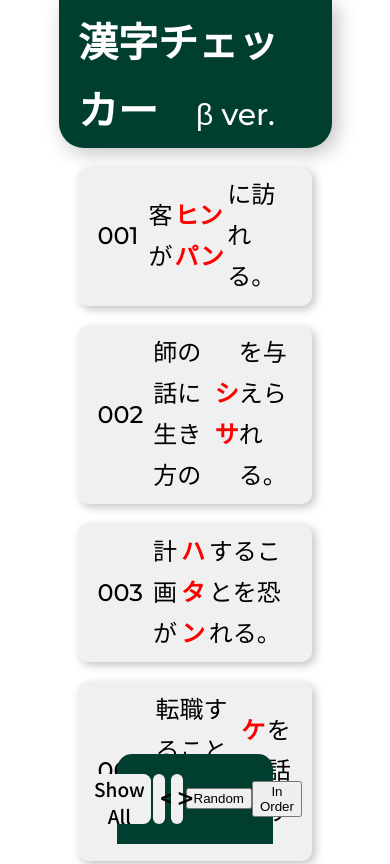
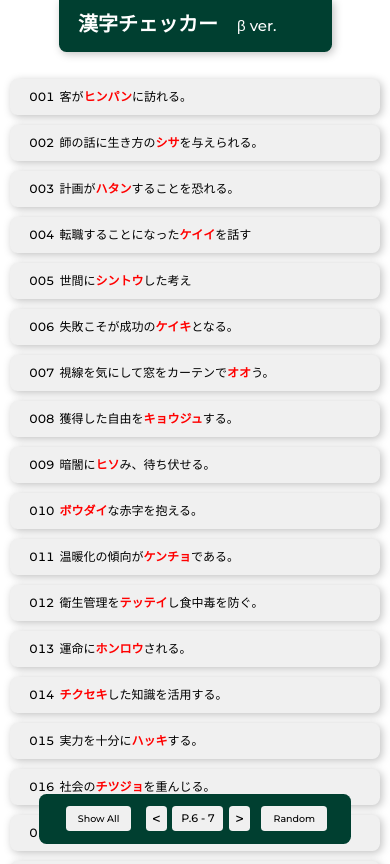
Before and after one commit to Yuji-Terada/KanjiChecker, a plain HTML site: page 1st/1-middle.html in a window 390 px wide. Shown: the top 864 px of the page. Drawn offline with nearby package versions, Linux system fonts and the light colour scheme; files that its build step writes are made by us from their sources.

Commit message:
Add files via upload

```diff
--- a/practice-style/main.js
+++ b/practice-style/main.js
@@ -34,6 +34,8 @@ function loadMain(){
         document.getElementById('q-back'+(i+1)).textContent = String(csvArray[i+((page-6)*25)][3]);
     }
 
+    document.getElementById('pages').textContent = "P."+ String(page*2-6) + " - " + String(page*2-5);
+
     return 0;
 }
 
@@ -46,6 +48,10 @@ window.onload = loadMain;
 
 var i;
 var page = 6;
+var array = []
+for(i=0; i<25;i++){
+    array.push(i);
+}
 
 $("#showall").click(function(){
     $(".que").addClass("active");
@@ -72,3 +78,35 @@ $("#page-prev").click(function(){
     page = page > 6 ? page - 1 : page;
     loadMain();
 });
+
+$("#random").click(function(){
+    var a;
+    var b;
+    var temp;
+    for(i=0; i<50; i++){
+        a = Math.floor( Math.random() * 25);
+        b = Math.floor( Math.random() * 25);
+
+        temp = array[a];
+
+        array[a] = array[b];
+        array[b] = temp;
+    }
+
+    for(i=0; i<25; i++){
+        document.getElementById('q-num'+(i+1)).textContent = String(csvArray[array[i]+((page-6)*25)][0]);
+        document.getElementById('q-for'+(i+1)).textContent = String(csvArray[array[i]+((page-6)*25)][1]);
+        document.getElementById('q'+(i+1)).textContent = String(csvArray[array[i]+((page-6)*25)][2]);
+        document.getElementById('a'+(i+1)).textContent = String(csvArray[array[i]+((page-6)*25)][4]);
+        document.getElementById('q-back'+(i+1)).textContent = String(csvArray[array[i]+((page-6)*25)][3]);
+    }
+
+    $("#random").addClass("active");
+    $("#rev-random").addClass("active");
+});
+
+$("#rev-random").click(function(){
+    loadMain();
+    $("#random").removeClass("active");
+    $("#rev-random").removeClass("active");
+});
--- a/practice-style/style.css
+++ b/practice-style/style.css
@@ -1,4 +1,15 @@
 @charset "UTF-8";
+
+:root {
+    --drop-shadow: 5px 5px 10px silver;
+
+    --radius: 15px;
+    --radius-half: 7.5px;
+}
+
+
+
+
 
 html, body{
     width: 100%;
@@ -26,8 +37,8 @@ h1{
 
     background-color: #003f30;
 
-    border-radius: 0 0 25px 25px;
-    filter: drop-shadow(5px 5px 10px silver);
+    border-radius: 0 0 var(--radius) var(--radius);
+    filter: var(--drop-shadow);
 
     font-size: 2rem;
     font-family: Noto Sans JP, sans-serif;
@@ -49,7 +60,7 @@ h1 a{
 }
 
 .btncontainer{
-    position: fixed;
+    position: sticky;
     z-index: 1;
     bottom: 0;
     left: 30%;
@@ -61,24 +72,25 @@ h1 a{
     gap: 0;
 
     width: 35%;
+    height: 3rem;
     padding: 1rem 2.5%;
 
     background-color: #003f30;
-    border-radius: 15px 15px 0 0;
-
-    position: sticky;
+    border-radius: var(--radius);
 }
 
 #showall, #hideall{
-    width: 50%;
+    width: 22.5%;
     height: 2.5rem;
+    margin: 0 3%;
+    padding: 0 3%;
 
     background-color: #f0f0f0;
     border: none;
-    border-radius: 7.5px;
+    border-radius: var(--radius-half);
 
     color: #000000;
-    font-family: Noto Sans JP, Montserrat, sans-serif;
+    font-family: Montserrat, Noto Sans JP, sans-serif;
     font-size: 0.95rem;
     font-weight: 500;
 
@@ -89,7 +101,7 @@ h1 a{
 }
 
 #showall:hover, #hideall:hover{
-    transform: scale(1.02);
+    transform: scale(1.1);
 }
 
 #showall:active, #hideall:active{
@@ -113,12 +125,13 @@ h1 a{
 }
 
 #page-prev, #page-next{
-    width: 7.5%;
+    width: 7%;
     height: 2.5rem;
     margin: 0 2%;
+    padding: 0 1%;
 
     background-color: #f0f0f0;
-    border-radius: 7.5px;
+    border-radius: var(--radius-half);
     border: none;
 
     font-family: Montserrat, sans-serif;
@@ -131,13 +144,8 @@ h1 a{
     transition: all .25s;
 }
 
-#page-prev a, #page-next a{
-    color: #000;
-    text-decoration: none;
-}
-
 #page-prev:hover, #page-next:hover{
-    transform: scale(1.02);
+    transform: scale(1.1);
 }
 
 #page-prev.disable, #page-next.disable{
@@ -146,18 +154,64 @@ h1 a{
 
 .btncontainer label{
     display: inline-block;
-    width: 35%;
+    width: auto;
     height: 2.5rem;
     margin: 0;
+    padding: 0 3%;
 
     background-color: #f0f0f0;
-    border-radius: 7.5px;
+    border-radius: var(--radius-half);
 
     font-family: Montserrat, Noto Sans JP, sans-serif;
     font-size: 1.1rem;
     font-weight: 500;
     text-align: center;
     line-height: 2.5rem;
+}
+
+#random, #rev-random{
+    width: 22.5%;
+    height: 2.5rem;
+    margin: 0 2%;
+    padding: 0;
+
+    background-color: #f0f0f0;
+    border: none;
+    border-radius: var(--radius-half);
+
+    color: #000000;
+    font-family: Montserrat, Noto Sans JP, sans-serif;
+    font-size: 0.95rem;
+    font-weight: 500;
+
+    cursor: pointer;
+
+    transform: scale(1);
+    transition: all .25s;
+}
+
+#random:hover, #rev-random:hover{
+    transform: scale(1.1);
+}
+
+#random{
+    display: block;
+}
+
+#rev-random{
+    display: none;
+}
+
+#random.active{
+    display: none;
+}
+
+#rev-random.active{
+    display: block;
+}
+
+.que:nth-of-type(1){
+    margin-top: 4%;
 }
 
 .que{
@@ -171,8 +225,8 @@ h1 a{
     padding: 2% 5%;
 
     background-color: #f0f0f0;
-    border-radius: 10px;
-    filter: drop-shadow(3px 3px 5px silver);
+    border-radius: var(--radius);
+    filter: drop-shadow(var(--drop-shadow));
 
     cursor: pointer;
 
@@ -200,6 +254,7 @@ h1 a{
     margin-right: 0.5rem;
 
     font-weight: 500;
+    font-variant-numeric: tabular-nums;
 }
 
 .a{
@@ -218,3 +273,59 @@ h1 a{
 .que.active .a{
     display: inline-block;
 }
+
+footer{
+    width: 60%;
+    height: 2rem;
+
+    padding: 1.5% 5%;
+    margin: 2.5% auto 2.5% auto;
+
+    background-color: #003f30;
+    border-radius: var(--radius);
+
+    text-align: center;
+    color: #ffffff;
+    font-family: Montserrat, Noto Sans JP, sans-serif;
+    font-size: 1rem;
+    font-weight: 400;
+    line-height: 2rem;
+}
+
+
+
+
+
+
+@media screen and (max-width: 480px){
+    :root {
+        --drop-shadow: 2px 2px 4px silver;
+
+        --radius: 7.5px;
+        --radius-half: 3.75px;
+    }
+
+
+
+
+
+    html, body{
+        font-size: 10px;
+    }
+
+    h1{
+        height: 4rem;
+        margin-bottom: 3%;
+
+        filter: drop-shadow(var(--drop-shadow));
+    }
+
+    .que{
+        width: 85%;
+    }
+
+    .btncontainer{
+        left: 10%;
+        width: 75%;
+    }
+}
```
